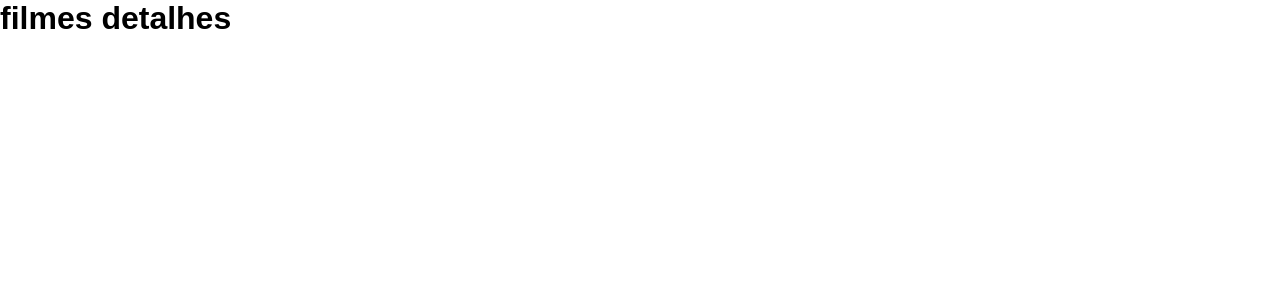
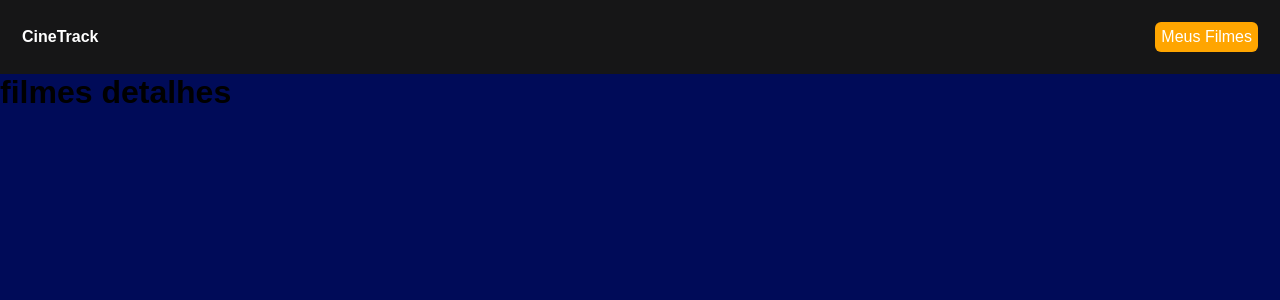
Before and after one commit to Guidossantos29/CineTrack, a React (Vite) app: page /films/1 in a window 1280 px wide. Shown: the top 300 px of the page. Built offline with nearby package versions, Linux system fonts and the light colour scheme.

Commit message:
feat: create header

```diff
--- a/src/App.css
+++ b/src/App.css
@@ -2,6 +2,8 @@
     padding: 0;
     margin: 0;
     box-sizing:border-box ;
+
+    background-color: #000B58;
 }
 
 body{
@@ -15,3 +17,28 @@
     align-items: center;
     flex-direction: column;
 }
+
+.headerContainer{
+    display: flex;
+    align-items: center;
+    justify-content: space-between;
+    background-color: #161617;
+    width: 100%;
+    padding: 22px;
+}
+
+.logo{
+    text-decoration: none;
+    color: white;
+    font-weight: bold;
+    background-color: transparent;
+
+}
+
+.favoritosButton{
+    text-decoration: none;
+    color: white;
+    background-color: orange;
+    padding: 6px;
+    border-radius: 6px;
+}
--- /dev/null
+++ b/src/components/Header.jsx
@@ -0,0 +1,14 @@
+import { Link } from "react-router-dom"
+
+
+
+function Header() {
+    return(
+        <header className="headerContainer">
+            <Link to='/' className="logo">CineTrack</Link>
+            <Link to='/favoritos' className="favoritosButton">Meus Filmes</Link>
+        </header>
+    )
+}
+
+export default Header
--- a/src/routes.jsx
+++ b/src/routes.jsx
@@ -1,11 +1,13 @@
 import { BrowserRouter,Routes,Route } from 'react-router-dom'
 import Home from './pages/Home'
 import Film from './pages/Film'
+import Header from './components/Header'
 
 
 function RoutesApp() {
     return(
         <BrowserRouter>
+        <Header/>
         <Routes>
             <Route path='/' element={<Home/>} />
             <Route path='/films/:id' element={<Film/>}/>
```
Also changed, not shown: src/api.jsx (added).
